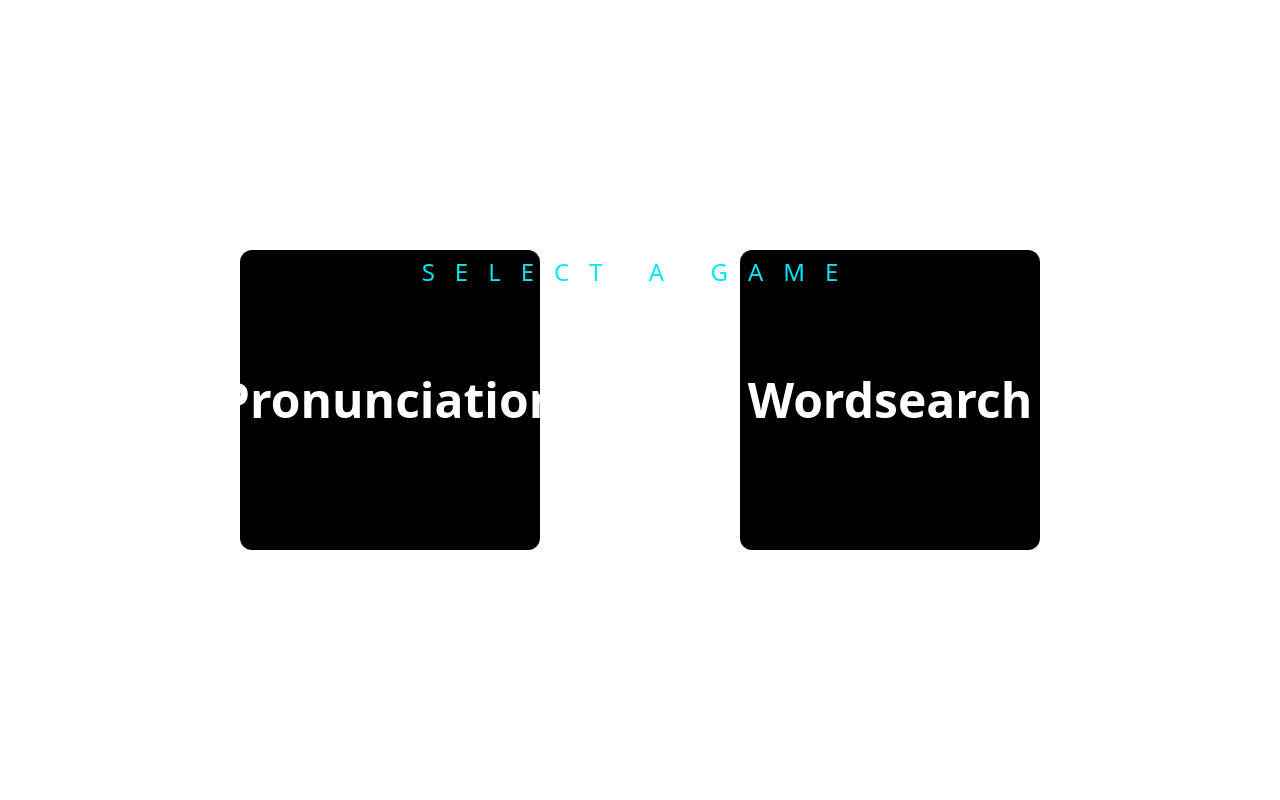
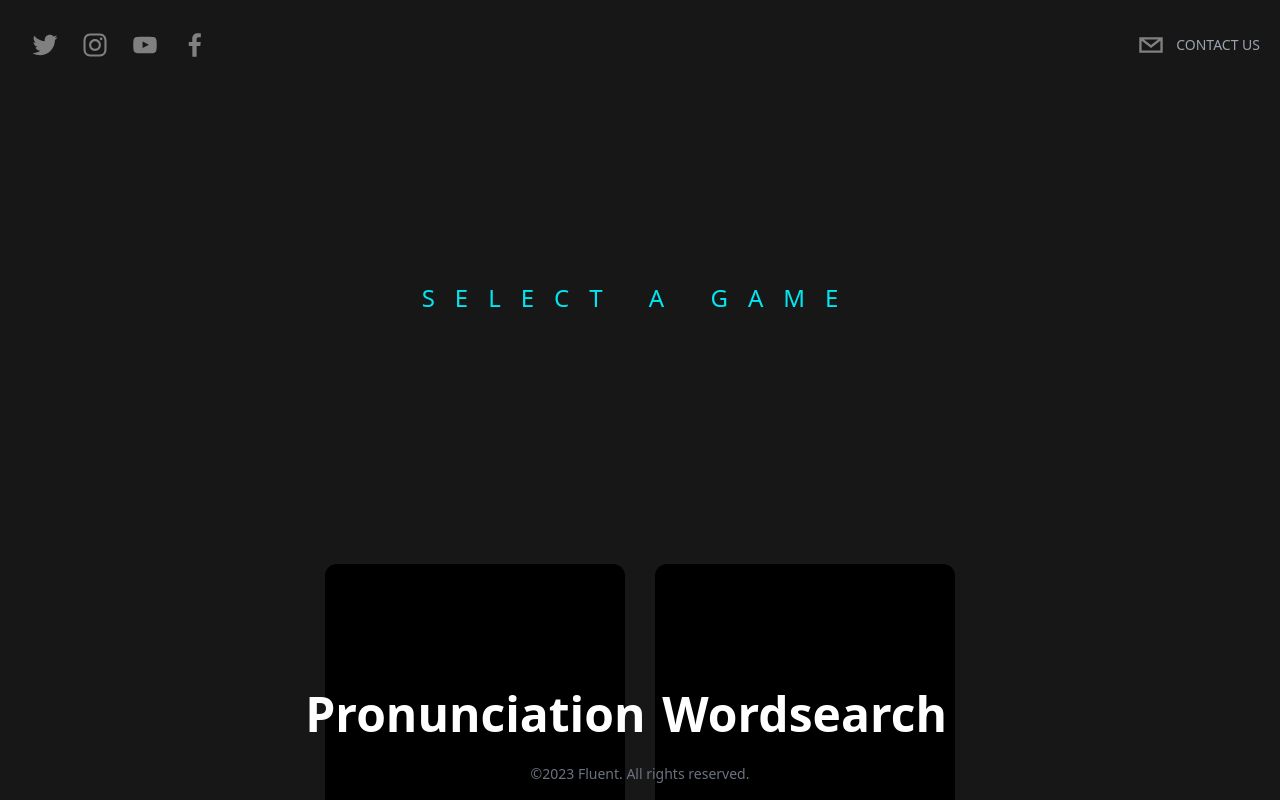
Before and after one commit to hmatvere/fluent, a Next.js app: page /game-selection in a window 1280 px wide. Built offline with nearby package versions, Linux system fonts and the light colour scheme.

Commit message:
changed game-selection page to reflect the rest of the website

```diff
--- a/pages/game-selection.tsx
+++ b/pages/game-selection.tsx
@@ -2,6 +2,8 @@
 Author: Henri Matvere
 */
 
+import Head from "next/head";
+import Header from "../components/Header";
 import { useRouter } from "next/router";
 import React from "react";
 
@@ -21,10 +23,17 @@ function GameSelection({}: GameSelectionProps) {
   };
 
   return (
-    <div className="h-screen flex flex-col relative text-center md:text-left md:flex-row max-w-7xl p-10 justify-evenly mx-auto items-center">
-      <h3 className="absolute top-24 uppercase tracking-[20px] text-[#00E7F2] text-#00E7F2 text-2xl pt-40">
+    <div className="bg-neutral-900 text-white h-screen snap-y snap-mandatory overflow-scroll z-0 scrollbar-hide">
+      <Head>
+        <title>Game Selection</title>
+        <link rel="icon" href="/favicon.ico" />
+      </Head>
+      <Header />
+      <main className="max-w-3xl mx-auto py-8 text-center">
+        <h3 className="uppercase tracking-[20px] text-[#00E7F2] text-2xl pt-40">
           Select a Game
         </h3>
+        <div className="h-screen flex flex-col relative text-center md:text-left md:flex-row max-w-7xl p-10 justify-evenly mx-auto items-center">
           <div
             className="bg-[#000000] rounded-xl w-[300px] h-[300px] flex flex-col items-center justify-center duration-500 hover:scale-110 cursor-pointer"
             onClick={() => handleGameSelection("pronounciation-game")}
@@ -38,6 +47,13 @@ function GameSelection({}: GameSelectionProps) {
             <h1 className="text-5xl font-bold text-white">Wordsearch</h1>
           </div>
         </div>
+      </main>
+      <footer className="absolute bottom-0 w-full text-center py-4">
+        <a>
+          <div className="text-sm text-gray-500">©2023 Fluent. All rights reserved.</div>
+        </a>
+      </footer>
+    </div>
   );
 }
 
```
Lines whose indentation alone changed are shown as unchanged.
